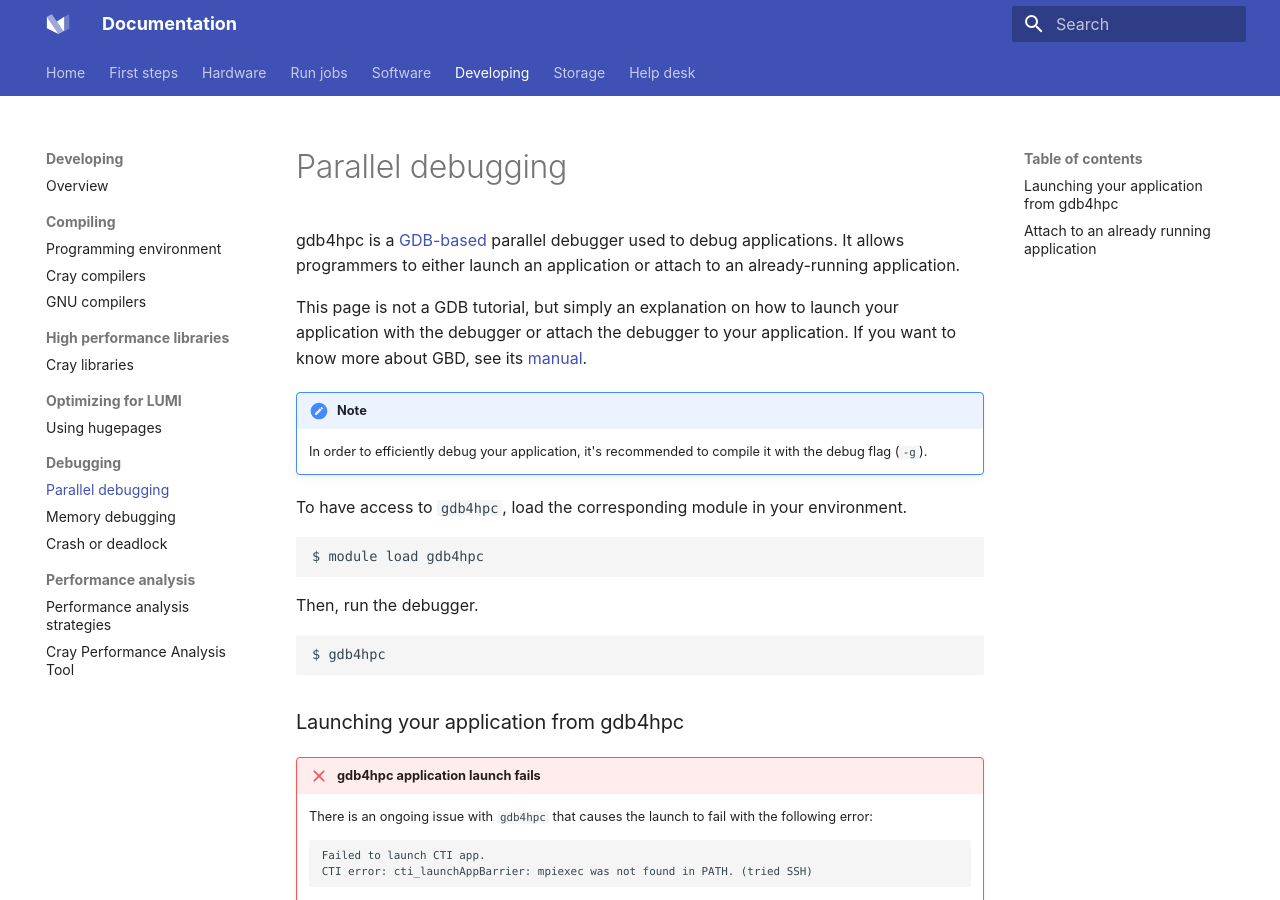
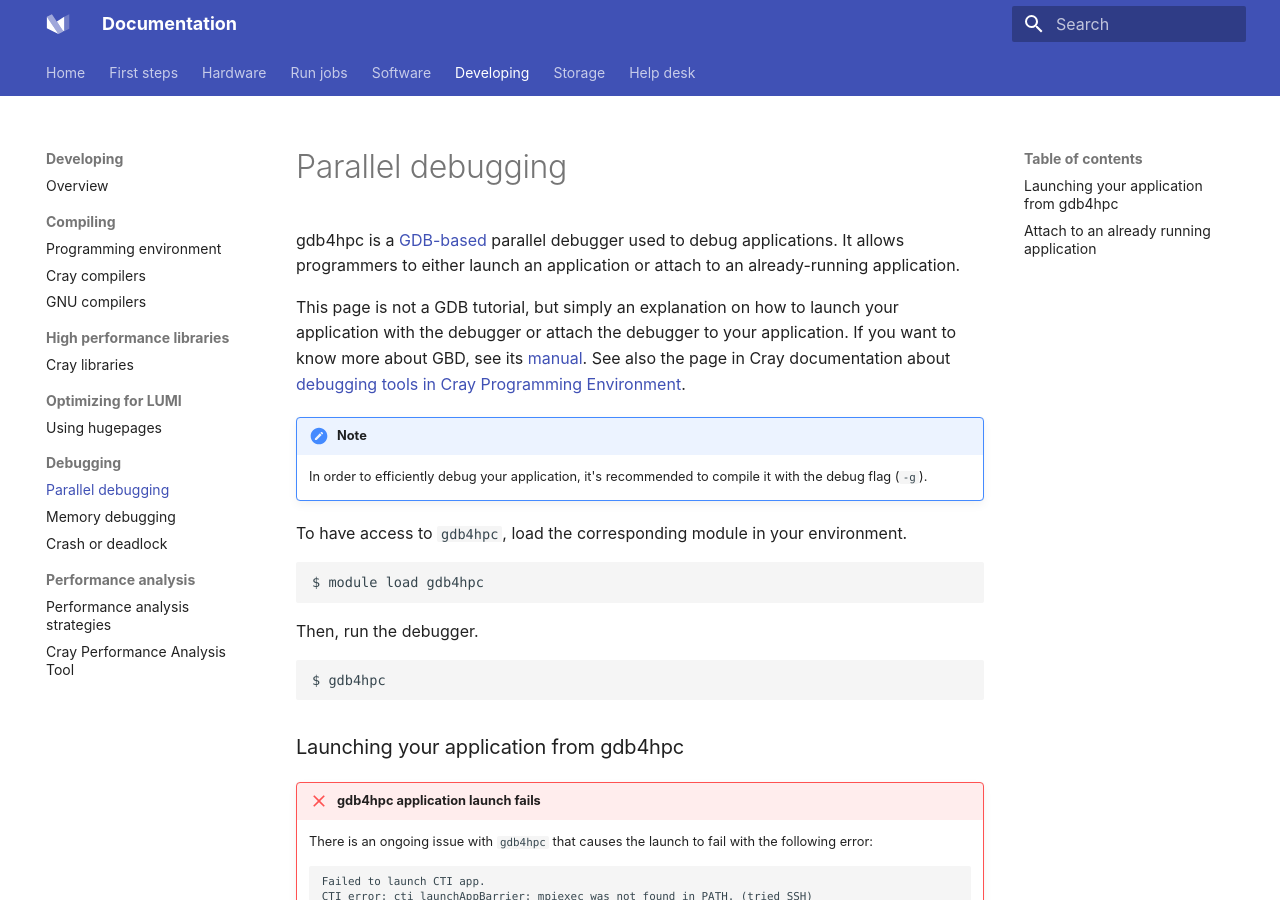
Before and after one commit to Lumi-supercomputer/lumi-userguide, an MkDocs documentation site: the page built from docs/development/debugging/gdb4hpc.md, in a window 1280 px wide and 900 px high. Built offline with MkDocs 1.6.1 and Material for MkDocs 9.7.7, drawn with Linux system fonts in a browser that asks for light colours.

Commit message:
Update link to Cray docs in gdb4hpc.md

```diff
--- a/docs/development/debugging/gdb4hpc.md
+++ b/docs/development/debugging/gdb4hpc.md
@@ -10,6 +10,7 @@
 This page is not a GDB tutorial, but simply an explanation on how to launch
 your application with the debugger or attach the debugger to your application.
 If you want to know more about GBD, see its [manual][gdb-manual].
+See also the page in Cray documentation about [debugging tools in Cray Programming Environment](https://cpe.ext.hpe.com/docs/#debugging-tools).
 
 !!! note
     In order to efficiently debug your application, it's recommended to compile
```
